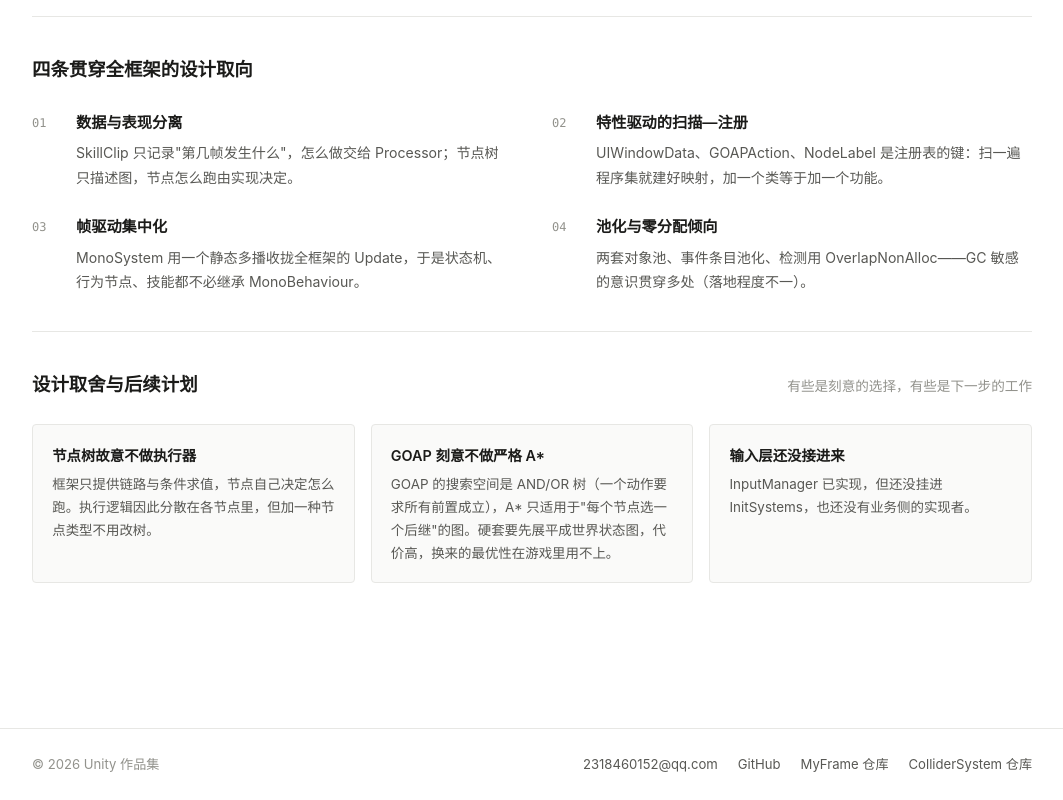
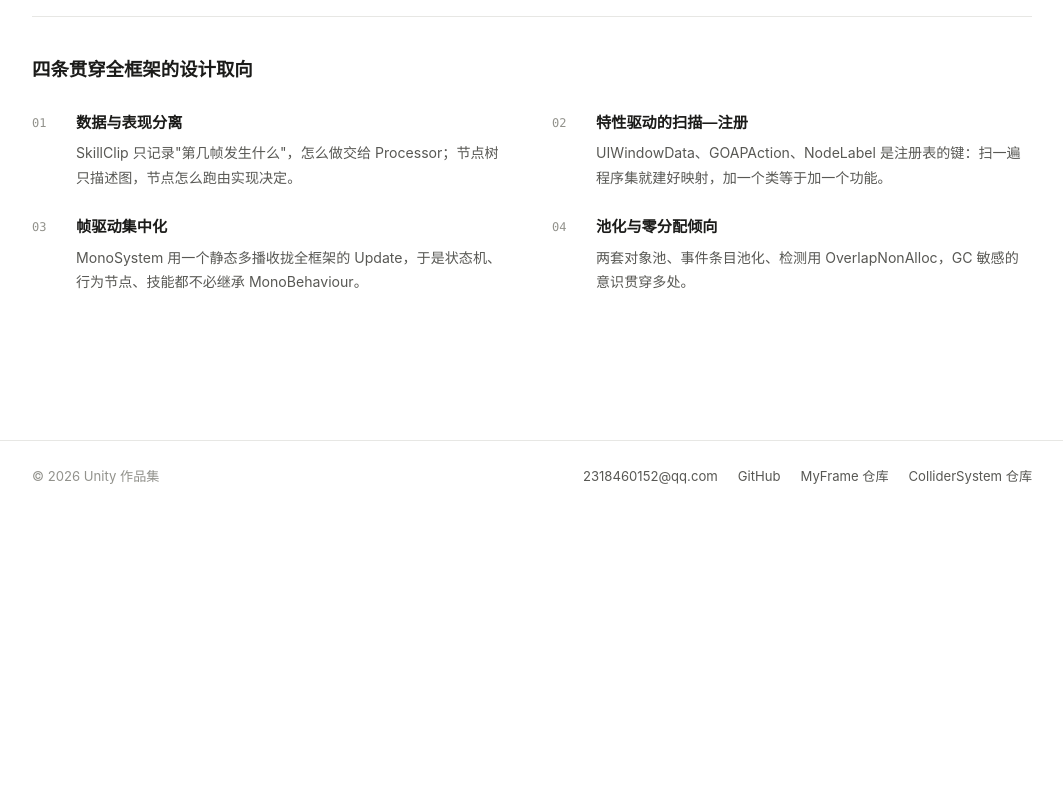
Before and after one commit to AKI12345asa/portfolio, an Astro site: page /framework in a window 1280 px wide. Shown: the part 2796-3596 px from the top of the page, without its empty margins (108-1171 px from the left). After the commit the page ends 3308 px from the top, so only its background shows below. Built offline with nearby package versions, Linux system fonts and the light colour scheme; Astro itself is replaced by a stand-in of ours.

Commit message:
站点改版：框架优先、项目精简为名称与链接，移除未完成章节
- 首页只保留「Unity 作品集」标题，去掉自我介绍与演示视频位
- 板块顺序调整为 框架 → 项目 → 技术栈 → 关于
- 三个项目改为名称 + 链接（前两个待补视频，ColliderSystem 挂 GitHub）
- MyFrame 增加 GitHub 入口（首页卡片 + 框架页信息栏）
- 删除框架总览的「设计取舍与后续计划」，清理未完成表述
- 删除 /works/ 详情页路由，面试材料加入 .gitignore

```diff
--- a/src/pages/framework/index.astro
+++ b/src/pages/framework/index.astro
@@ -26,24 +26,10 @@ const principles = [
   },
   {
     title: '池化与零分配倾向',
-    text: '两套对象池、事件条目池化、检测用 OverlapNonAlloc——GC 敏感的意识贯穿多处（落地程度不一）。',
+    text: '两套对象池、事件条目池化、检测用 OverlapNonAlloc，GC 敏感的意识贯穿多处。',
   },
 ];
 
-const decisions = [
-  {
-    name: '节点树故意不做执行器',
-    text: '框架只提供链路与条件求值，节点自己决定怎么跑。执行逻辑因此分散在各节点里，但加一种节点类型不用改树。',
-  },
-  {
-    name: 'GOAP 刻意不做严格 A*',
-    text: 'GOAP 的搜索空间是 AND/OR 树（一个动作要求所有前置成立），A* 只适用于"每个节点选一个后继"的图。硬套要先展平成世界状态图，代价高，换来的最优性在游戏里用不上。',
-  },
-  {
-    name: '输入层还没接进来',
-    text: 'InputManager 已实现，但还没挂进 InitSystems，也还没有业务侧的实现者。',
-  },
-];
 ---
 
 <BaseLayout
@@ -152,24 +138,6 @@ const decisions = [
           ))
         }
       </ol>
-    </section>
-
-    <!-- 取舍与计划 -->
-    <section class="block">
-      <div class="block__head">
-        <h2>设计取舍与后续计划</h2>
-        <p class="block__hint">有些是刻意的选择，有些是下一步的工作</p>
-      </div>
-      <ul class="gaps">
-        {
-          decisions.map((g) => (
-            <li>
-              <h3>{g.name}</h3>
-              <p>{g.text}</p>
-            </li>
-          ))
-        }
-      </ul>
     </section>
   </div>
 </BaseLayout>
@@ -426,36 +394,9 @@ const decisions = [
     color: var(--fg-2);
   }
 
-  /* 未完成 */
-  .gaps {
-    display: grid;
-    grid-template-columns: repeat(3, minmax(0, 1fr));
-    gap: 1rem;
-  }
-
-  .gaps li {
-    padding: 1.1rem 1.2rem;
-    border: 1px solid var(--line);
-    border-radius: var(--radius-sm);
-    background: var(--bg-soft);
-  }
-
-  .gaps h3 {
-    font-size: 0.9rem;
-    font-weight: 600;
-    margin-bottom: 0.35rem;
-  }
-
-  .gaps p {
-    font-size: 0.84rem;
-    line-height: 1.7;
-    color: var(--fg-2);
-  }
-
   @media (max-width: 860px) {
     .intro,
-    .principles,
-    .gaps {
+    .principles {
       grid-template-columns: 1fr;
     }
     .module {
```
Also changed, not shown: src/content/works/collider-system.md (+0 -9 lines), 2 other files.
